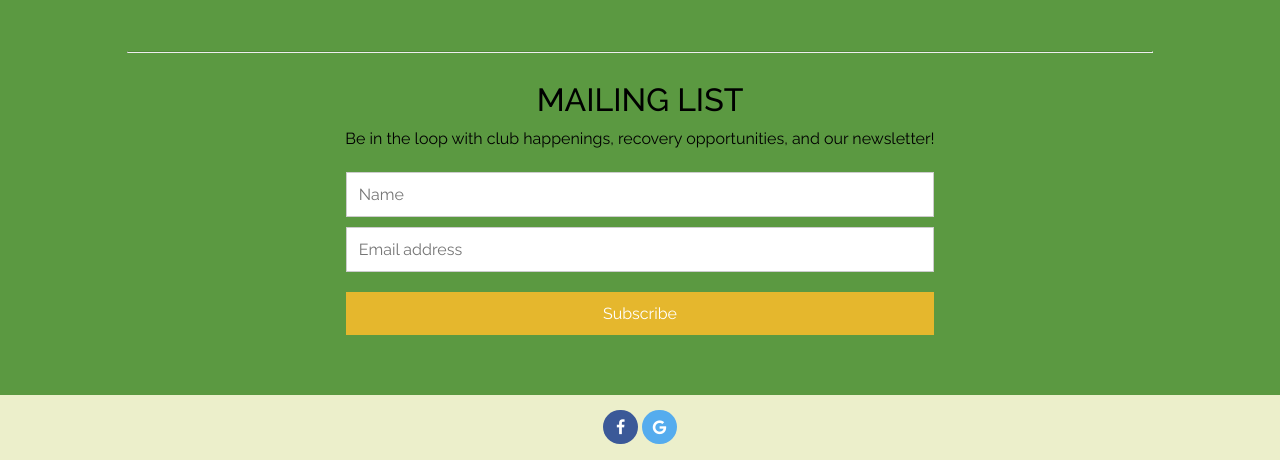
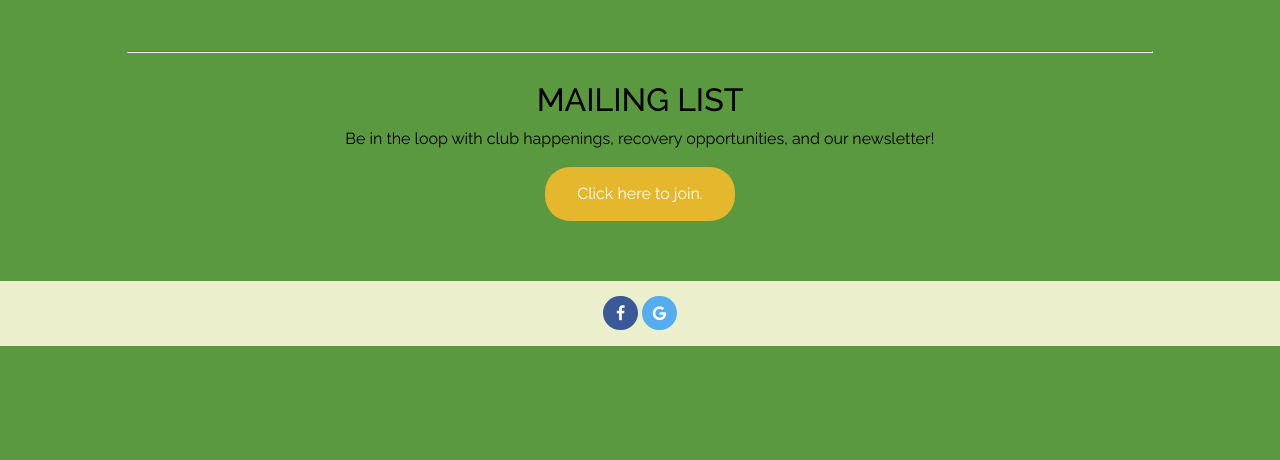
Before and after one commit to foodrecoverynetworkatucd/foodrecoverynetworkatucd.github.io, a plain HTML site: page join.html in a window 1280 px wide. Shown: the part 787-1247 px from the top of the page. After the commit the page ends 1133 px from the top, so only its background shows below. Drawn offline with Linux system fonts and the light colour scheme; a script that the page names is missing.

Commit message:
replaced email subscription form with just button linking to google group

```diff
--- a/css/styles.css
+++ b/css/styles.css
@@ -329,31 +329,21 @@ hr { /** PAGE DIVIDER */
 	padding-top: 20px;
 }
 
-.container #box {
-	align-items: center
+.button a {
+  border-radius: 25px;
+  background-color: #e5b72d;
+  color: white;
+  border: none;
+  padding: 15px 32px;
+  text-align: center;
+  text-decoration: none;
+  display: inline-block;
+  font-size: 16px;
+  margin-bottom: 60px;
 }
 
-/* Style the input elements and the submit button */
-input[type=text], input[type=submit] {
-    width: 53%;
-    padding: 12px;
-    margin: 5px 0;
-    display: inline-block;
-    border: 1px solid #ccc;
-    box-sizing: border-box;
-}
-
-/* Style the submit button */
-input[type=submit] {
-    background-color: #e5b72d;
-    color: white;
-    border: none;
-    margin-top: 15px;
-    margin-bottom: 60px;
-}
-
-input[type=submit]:hover {
-    opacity: 0.8;
+.button:hover {
+  opacity: 0.8
 }
 
 
--- a/join.html
+++ b/join.html
@@ -45,21 +45,14 @@
 
       <hr> <!-- PAGE DIVIDER  -->
 
-      <form action="action_page.php">
-        <div class="subscriptionContainer" style="color:black">
-          <h2>MAILING LIST</h2>
-          <p>Be in the loop with club happenings, recovery opportunities, and our newsletter!</p>
-        </div>
+      <div class="subscriptionContainer" style="color:black">
+        <h2>MAILING LIST</h2>
+        <p>Be in the loop with club happenings, recovery opportunities, and our newsletter!</p>
+      </div>
 
-        <div class="container" id="box">
-          <input type="text" placeholder="Name" name="name" required>
-          <input type="text" placeholder="Email address" name="email" required>
-        </div>
-
-        <div class="container">
-          <input type="submit" value="Subscribe">
-        </div>
-      </form>
+      <div class="button">
+        <a href=" https://groups.google.com/d/forum/ucd-frn-members" target="_blank">Click here to join.</a>
+      </div>
     <div class="push"></div></div>
 
     <div class="footer">
```
Also changed, not shown: contact.html (+1 -1 lines).
